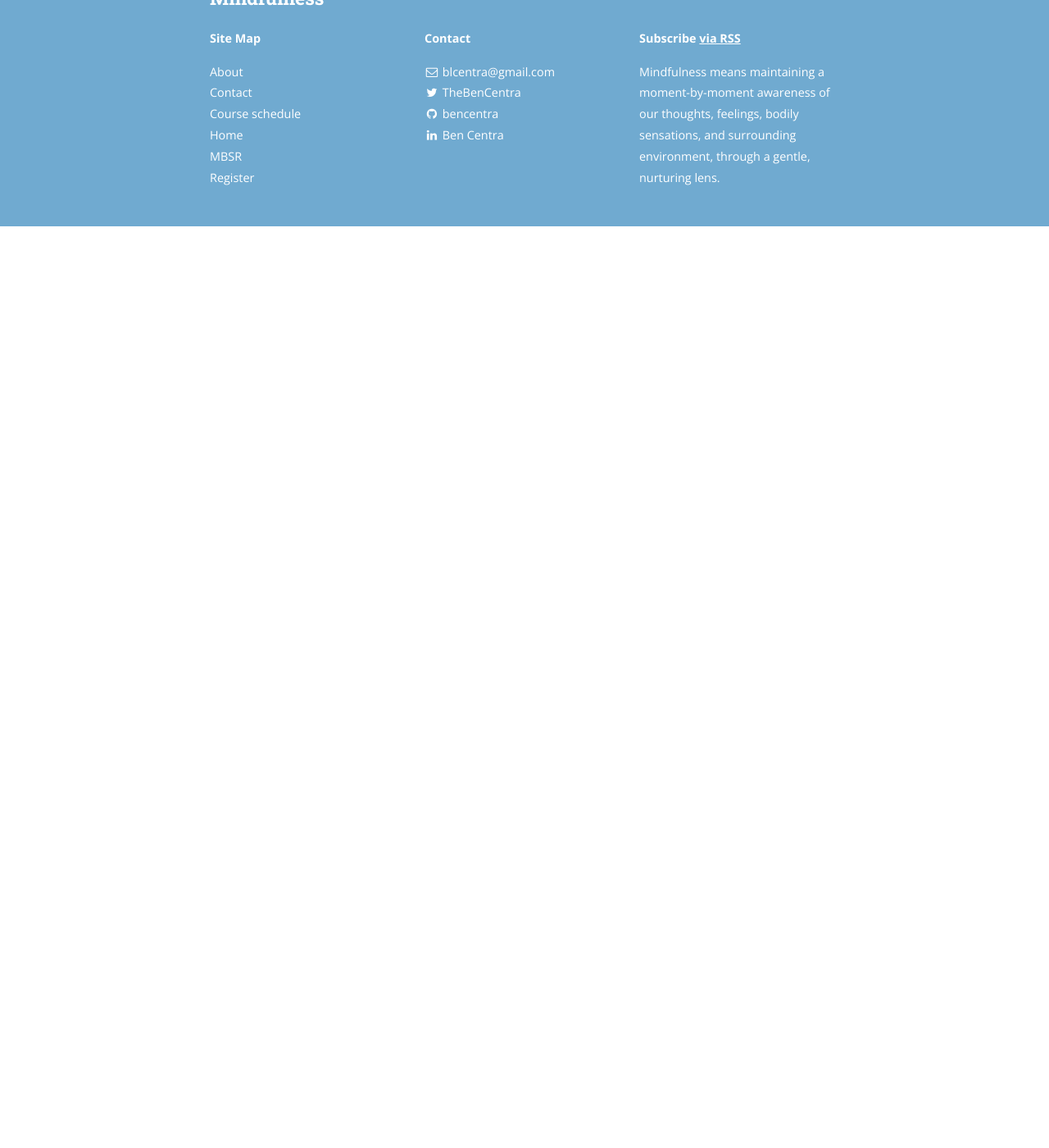
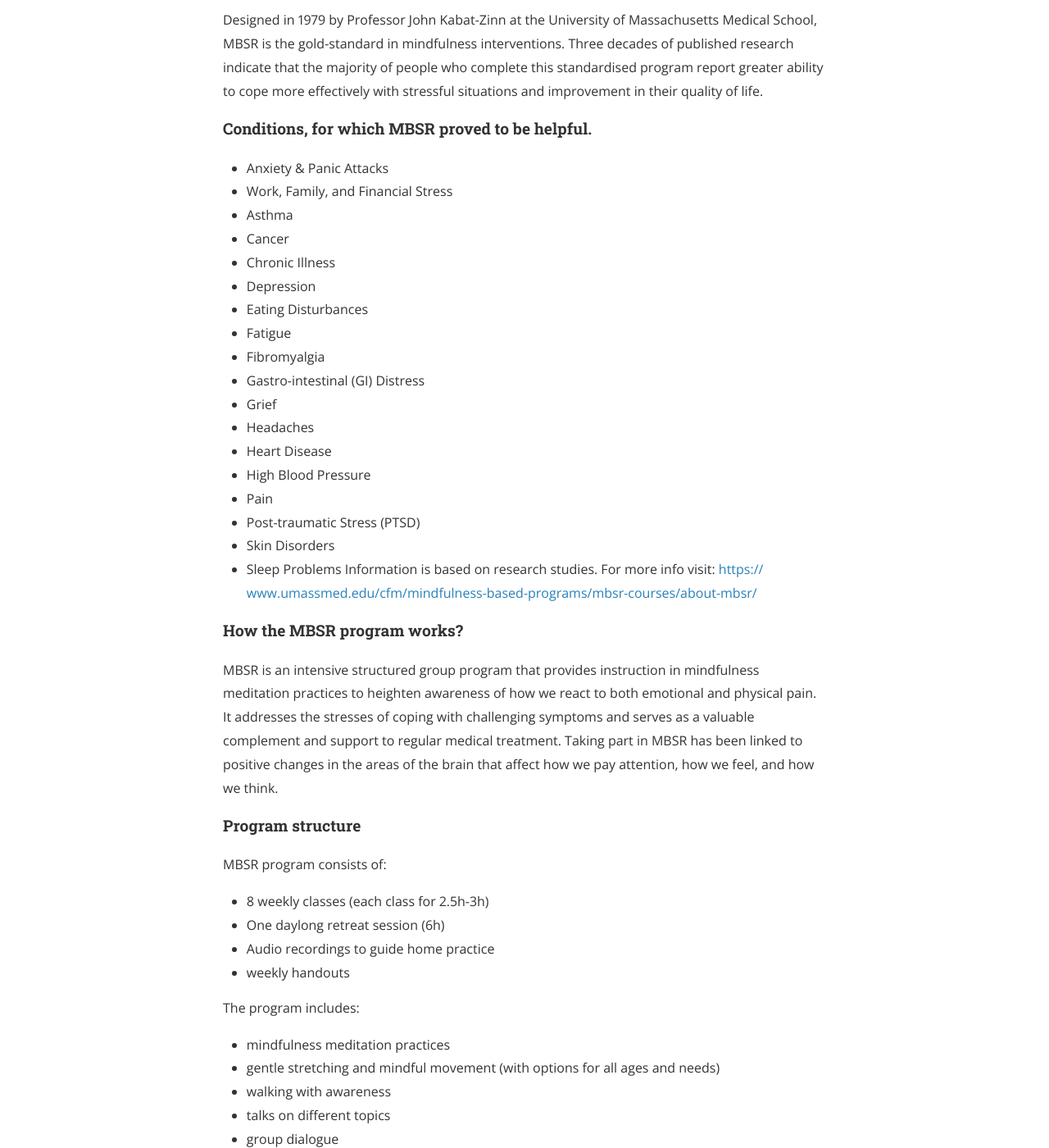
Before and after one commit to mindfulnessone/mindfulnessone.github.io, a Jekyll site: the page built from mbsr.md, in a window 1280 px wide and 1400 px high, scrolled down 270 px. Shown: the whole window at 82% size. Built offline with Jekyll 4.4.1, drawn with Linux system fonts in a browser that asks for light colours; nearby versions of some CDN libraries; before the commit the page ends 900 px from its top, so only the background shows below that; some of the changed text lies outside the part shown.

Commit message:
Update mbsr.md

```diff
--- a/mbsr.md
+++ b/mbsr.md
@@ -5,3 +5,69 @@ permalink: /mbsr/
 main_nav: true
 order: 2
 ---
+
+
+## Mindfulness-Based Stress Reduction (MBSR)
+
+Designed in 1979 by Professor John Kabat-Zinn at the University of Massachusetts
+Medical School, MBSR is the gold-standard in mindfulness interventions. Three
+decades of published research indicate that the majority of people who complete
+this standardised program report greater ability to cope more effectively with
+stressful situations and improvement in their quality of life.
+
+#### Conditions, for which MBSR proved to be helpful.
+* Anxiety & Panic Attacks
+* Work, Family, and Financial Stress
+* Asthma
+* Cancer
+* Chronic Illness
+* Depression
+* Eating Disturbances
+* Fatigue
+* Fibromyalgia
+* Gastro-intestinal (GI) Distress
+* Grief
+* Headaches
+* Heart Disease
+* High Blood Pressure
+* Pain
+* Post-traumatic Stress (PTSD)
+* Skin Disorders
+* Sleep Problems
+Information is based on research studies. For more info visit:
+[https://
+www.umassmed.edu/cfm/mindfulness-based-programs/mbsr-courses/about-mbsr/](https://
+www.umassmed.edu/cfm/mindfulness-based-programs/mbsr-courses/about-mbsr/)
+
+#### How the MBSR program works?
+MBSR is an intensive structured group program that provides instruction in
+mindfulness meditation practices to heighten awareness of how we react to both
+emotional and physical pain. It addresses the stresses of coping with challenging
+symptoms and serves as a valuable complement and support to regular medical
+treatment. Taking part in MBSR has been linked to positive changes in the areas of
+the brain that affect how we pay attention, how we feel, and how we think.
+
+#### Program structure
+MBSR program consists of:
+- 8 weekly classes (each class for 2.5h-3h)
+- One daylong retreat session (6h)
+- Audio recordings to guide home practice
+- weekly handouts
+
+The program includes:
+- mindfulness meditation practices
+- gentle stretching and mindful movement (with options for all ages and needs)
+- walking with awareness
+- talks on different topics
+- group dialogue
+- discussion on enhancing mindfulness in daily life
+- home practice
+Daily home practice is strongly encouraged and supported with take-home materials.
+
+
+## What Is Mindfulness?
+
+Mindfulness means being aware of the present moment experience - our thoughts, feelings, bodily sensations, or surrounding environment, through a gentle, nurturing lens. Mindfulness also involves acceptance, meaning that we pay attention to our thoughts and feelings without judging them—without believing, for instance, that there’s a “right” or “wrong” way to think or feel in a given moment. When we practice mindfulness, our mind tunes into what we’re sensing in the present moment rather than rehashing the past or imagining the future.
+
+Watch Jon Kabat-Zinn explaining what is mindfulness:
+<iframe width="560" height="315" src="https://www.youtube.com/embed/HmEo6RI4Wvs?rel=0" frameborder="0" allow="autoplay; encrypted-media" allowfullscreen></iframe>
```
